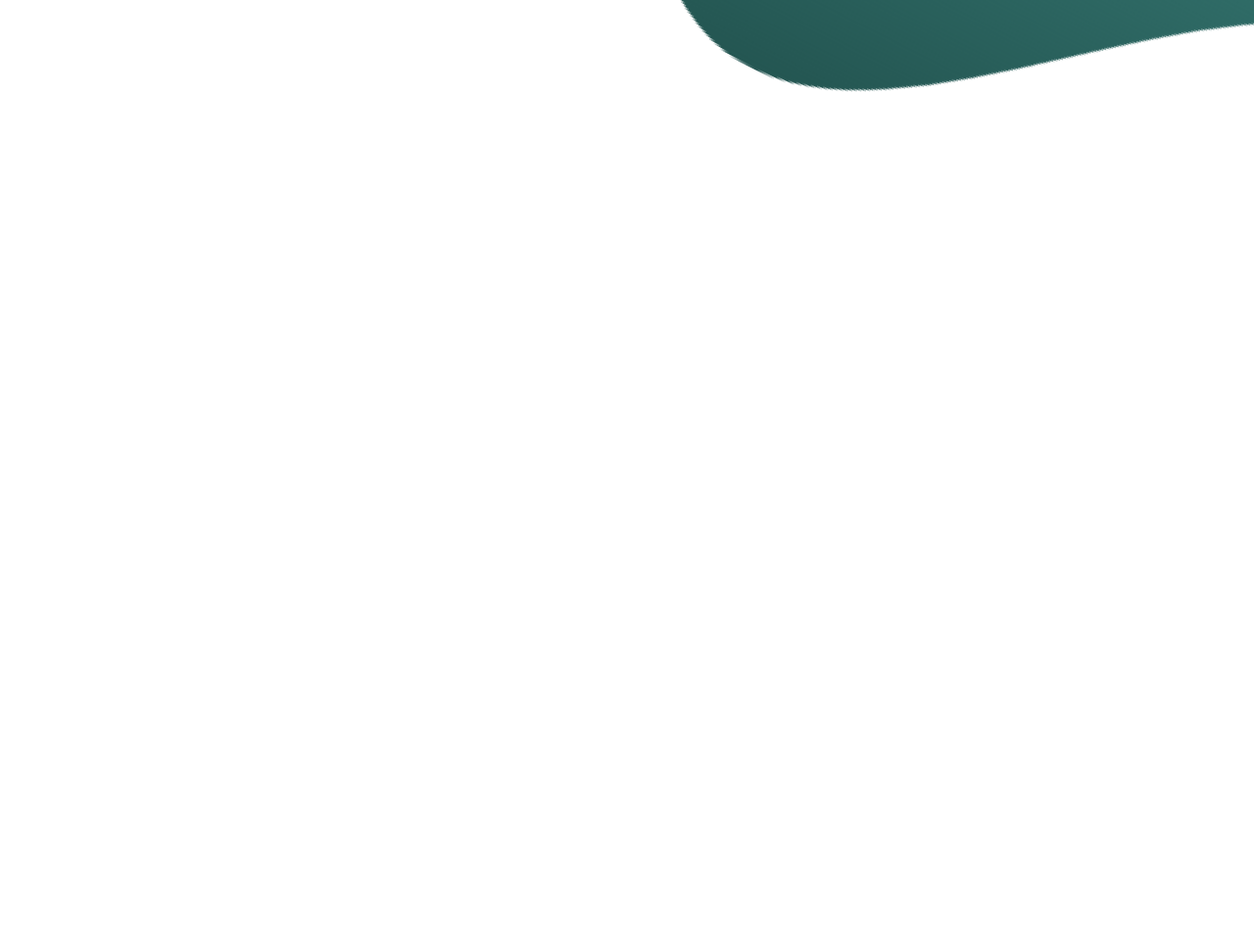
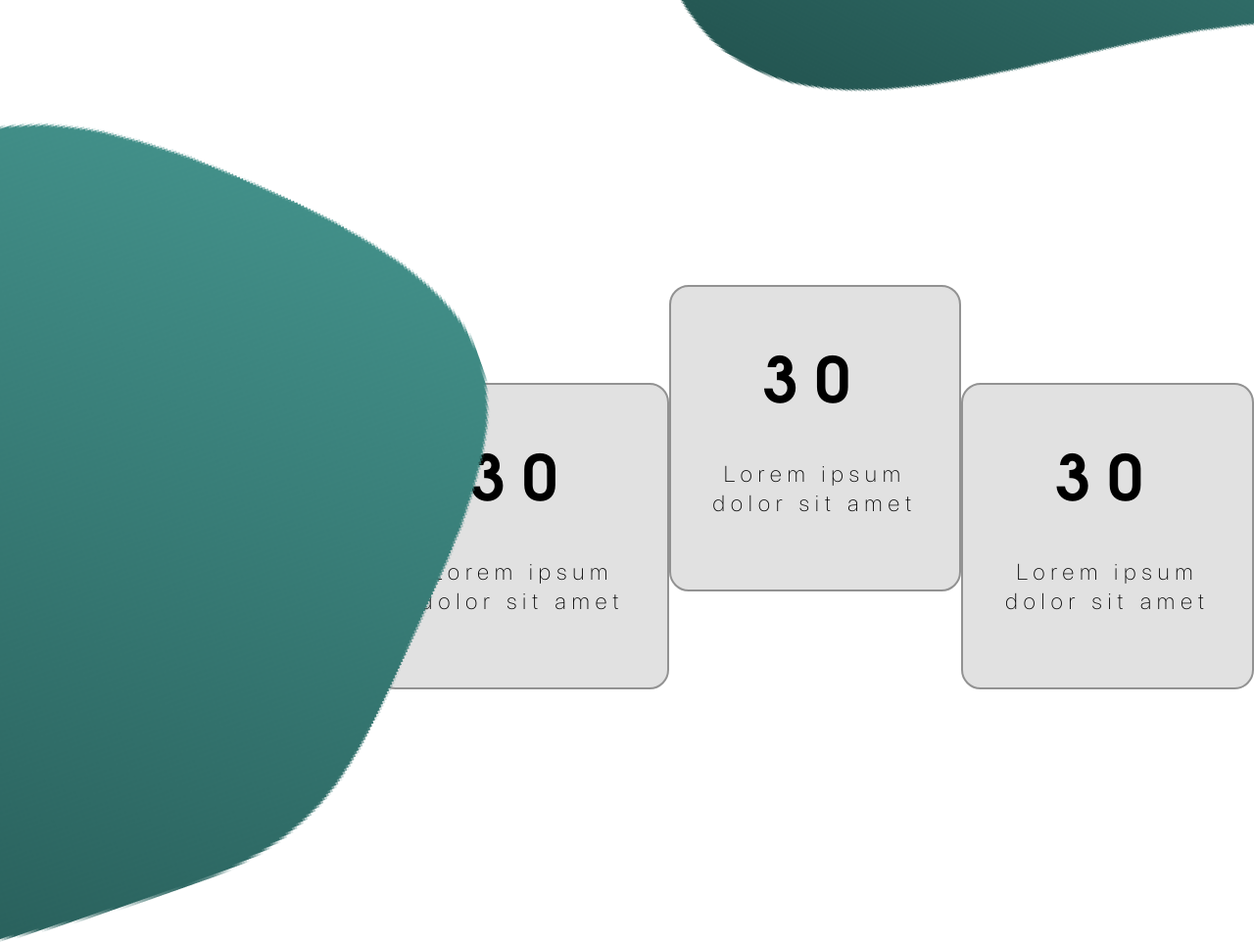
Before and after one commit to SYSolakov20/onsens, a website: page index.html in a window 1280 px wide. Shown: the part 673-1635 px from the top of the page at 98% size. Before the commit the page ends 963 px from the top, so only its background shows below. Drawn offline with Linux system fonts and the light colour scheme.

Commit message:
Add information cards
Co-Authored-By: Stanislav Tashev <85334165+SMTashev20@users.noreply.github.com>

```diff
--- /dev/null
+++ b/Website/src/scss/layout/_infoCards.scss
@@ -0,0 +1,25 @@
+@use '../base/baseForward' as *;
+@use '../utilities/_utilForward.scss' as *;
+
+.info-card{
+    @include flex(column, space-evenly, center);
+    width: 313px;
+    height: 313px;
+    background-color: $infoCardsColor;
+    border-style: solid;
+    border-color: $infoCardsBorderColor;
+    border-width:2px;
+    border-radius: 20px;
+}
+.info-card__title{
+    font-size: rem($smallTitleFontSize);
+    letter-spacing: $normalLetterSpacing;
+    line-height: 0.5;
+}
+.info-card__text{
+    font-size: rem($smallFontSize - 4);
+    width:240px;
+    letter-spacing: $normalLetterSpacing;
+    text-align: center;
+    line-height: 1.3;
+}
--- a/Website/src/scss/layout/_layoutForward.scss
+++ b/Website/src/scss/layout/_layoutForward.scss
@@ -1,2 +1,3 @@
 @forward '_nav.scss';
 @forward '_buttons.scss';
+@forward '_infoCards.scss';
--- a/Website/src/scss/pages/_index.scss
+++ b/Website/src/scss/pages/_index.scss
@@ -1,7 +1,7 @@
 @use '../base/baseForward'as *;
 @use '../utilities/utilForward'as *;
 
-.starter-image {
+.starter-wavy-image {
     position: absolute;
     top: 0;
     right: 0px;
@@ -34,3 +34,23 @@
     width: 100%;
     height: unset;
 }
+
+.info-card-section{
+    @include flex(row, flex-end, flex-end);
+    position: relative;
+    width:100%;
+    height:1000px;
+}
+.second-wavy-image{
+    position: absolute;
+    left:0;
+    top:0;
+}
+.info-card-wrapper{
+    @include flex(row, space-around, center);
+    width:70%;
+    height: 90%;
+}
+.info-card--up{
+    margin-bottom:200px;
+}
--- a/Website/src/scss/utilities/_colors.scss
+++ b/Website/src/scss/utilities/_colors.scss
@@ -2,3 +2,5 @@
 $mainColor:#E5E5E5;
 $accentGradientColor:linear-gradient(90deg, #245652 -50.88%, #489B94 93.33%);
 $mainTextColor:rgba(0, 0, 0, 1);
+$infoCardsColor:rgba(196, 196, 196, 0.5);
+$infoCardsBorderColor:#929292;
--- a/index.html
+++ b/index.html
@@ -12,6 +12,7 @@
        <link rel="stylesheet" type="text/css" href="Website/src/fonts/omega-centauri-Medium.css"/>
 </head>
 <body>
+    <!--Page content-->
         <nav class="main-nav">
             <div class="main-nav__logo">
                 <a href="#" class="main-nav__logo-link">onsens</a>
@@ -22,9 +23,7 @@
                 <a href="#" class="main-nav__menu-link">Design</a>
             </div>
         </nav>
-
-    <img src="Website/dist/img/starterWaveImage.png" class="starter-image" alt="Cool wavy image">
-
+        <img src="Website/dist/img/starterWaveImage.png" class="starter-wavy-image" alt="Cool wavy image">
         <div class="begging">
             <h1 class="begging__heading">Booleo</h1>
             <p class="begging__text">
@@ -48,5 +47,35 @@
                 </a>
             </div>
         </div>
+        <div class="info-card-section">
+            <img src="Website/dist/img/secondWaveImage.png"
+            class="second-wavy-image" alt="Cool wavy image">
+            <div class="info-card-wrapper">
+                <div class="info-card">
+                    <h1 class="info-card__title">
+                        30
+                    </h1>
+                    <p class="info-card__text">
+                        Lorem ipsum dolor sit amet
+                    </p>
+                </div>
+                <div class="info-card info-card--up">
+                    <h1 class="info-card__title">
+                        30
+                    </h1>
+                    <p class="info-card__text">
+                        Lorem ipsum dolor sit amet
+                    </p>
+                </div>
+                <div class="info-card">
+                    <h1 class="info-card__title">
+                        30
+                    </h1>
+                    <p class="info-card__text">
+                        Lorem ipsum dolor sit amet
+                    </p>
+                </div>
+            </div>
+        </div>
 </body>
 </html>
```
Also changed, not shown: Website/dist/css/app.css, Website/dist/img/secondWaveImage.png (added). Lines whose indentation alone changed are shown as unchanged.
